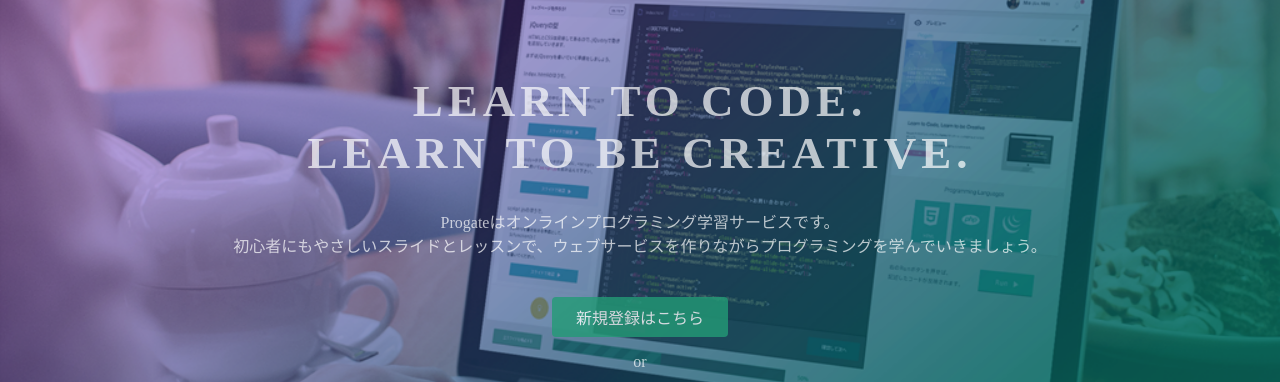
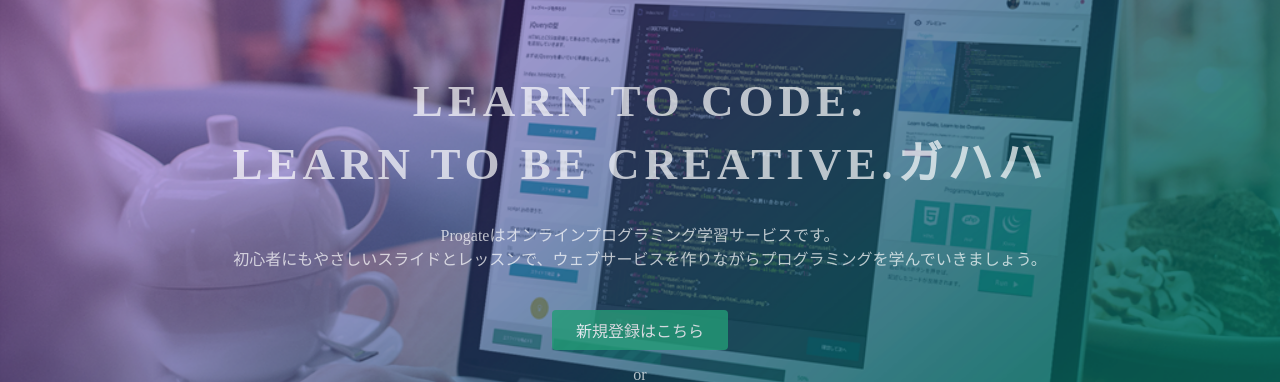
Before and after one commit to redfox152/redfox152.github.io, a plain HTML site: page index.html in a window 1280 px wide. Shown: the part 135-517 px from the top of the page. Drawn offline with Linux system fonts and the light colour scheme.

Commit message:
Update index.html

```diff
--- a/index.html
+++ b/index.html
@@ -23,7 +23,7 @@
   </header>
   <div class="top-wrapper">
     <div class="container">
-      <h1>LEARN TO CODE.<br>LEARN TO BE CREATIVE.</h1>
+      <h1>LEARN TO CODE.<br>LEARN TO BE CREATIVE.ガハハ</h1>
       <p>Progateはオンラインプログラミング学習サービスです。<br>初心者にもやさしいスライドとレッスンで、ウェブサービスを作りながらプログラミングを学んでいきましょう。</p>
       <div class="btn-wrapper">
         <a href="#" class="btn signup">新規登録はこちら</a>
```
